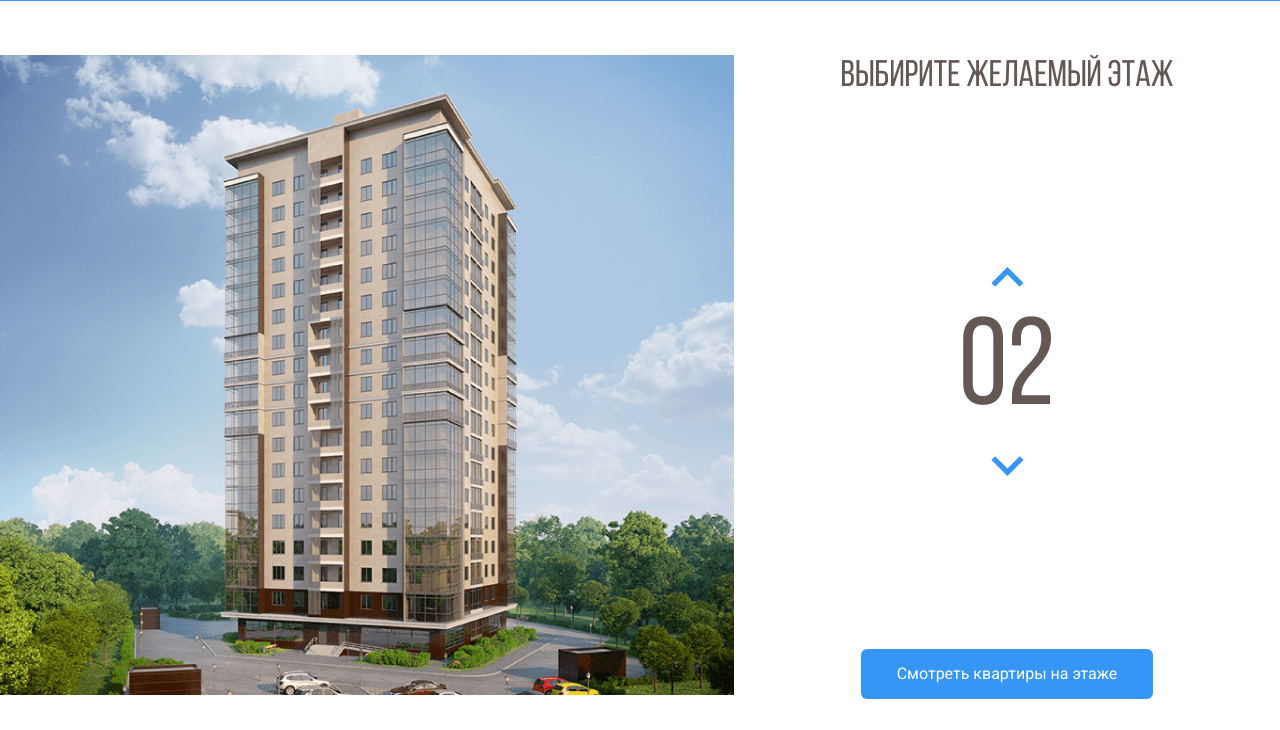
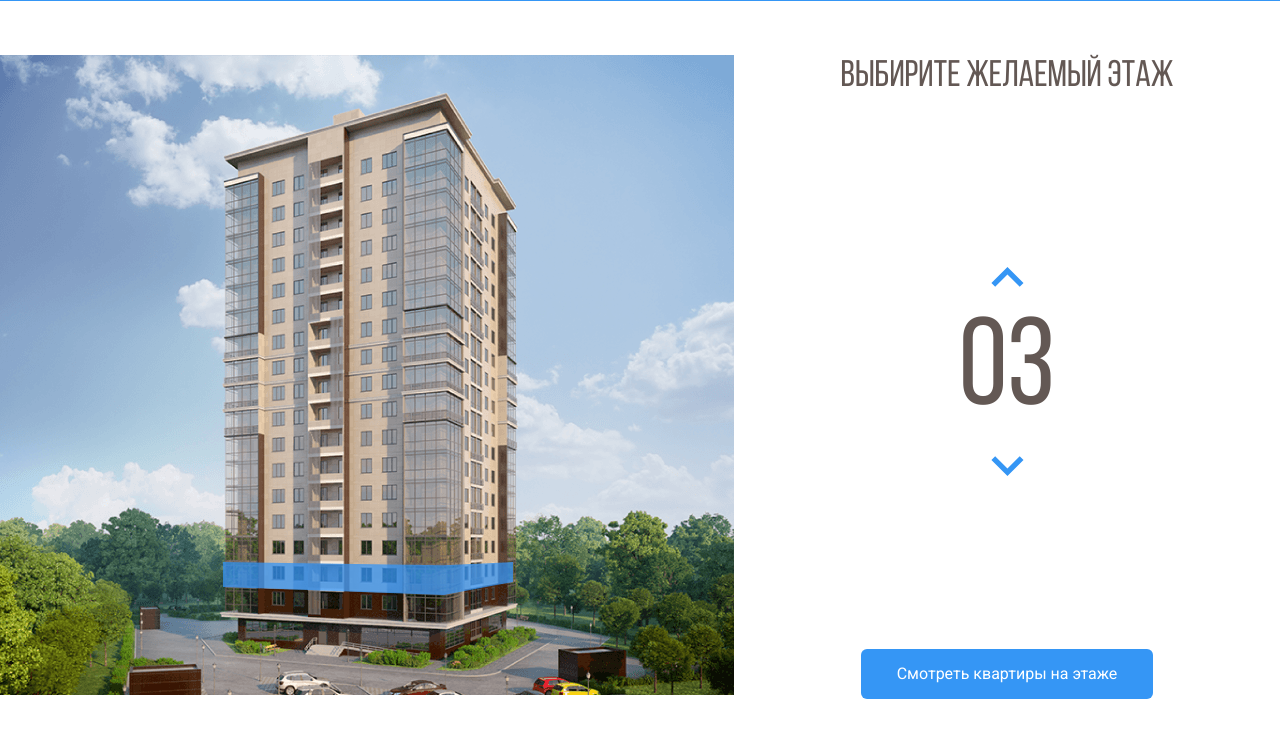
Before and after one commit to Brewmaster-git/Melody, a plain HTML site: page index.html in a window 1280 px wide. Both pictures are taken after a click on the button 1007 px from the left and 349 px from the top of the page. Shown: the part 70-800 px from the top of the page. Drawn offline with nearby package versions, Linux system fonts and the light colour scheme.

Commit message:
Add script

```diff
--- a/index.html
+++ b/index.html
@@ -66,23 +66,23 @@
                     </pattern>
                     <image id="image0" width="740" height="640" xlink:href="img/home.png"/>
                     </defs>
-                    <path d="M222 533L442.8 541L512 527.3V549L443.5 568.7L222 557.7V533Z" fill="#3595F6" fill-opacity="0.75"/>
-                    <path d="M223 532V507L443.3 510.3L513 507V527L443.7 540L223 532Z" fill="#3595F6" fill-opacity="0.75"/>
-                    <path d="M223 506V481H444H513V504L445 511L223 506Z" fill="#3595F6" fill-opacity="0.75"/>
-                    <path d="M223 482V457L444.3 453.3L512 460V482H444" fill="#3595F6" fill-opacity="0.75"/>
-                    <path d="M223 456V430L444.5 426.7L513 437.7V459L444 452.3L223 456Z" fill="#3595F6" fill-opacity="0.75"/>
-                    <path d="M222 429V405.3L443 393L514 416V437.3L443 425L222 429Z" fill="#3595F6" fill-opacity="0.75"/>
-                    <path d="M222 407V382L444.2 365.7L514 394.3V415L443.7 393.3L222 407Z" fill="#3595F6" fill-opacity="0.75"/>
-                    <path d="M222 382V357L444.5 336.7L514 373.3V394L442 365.3L222 382Z" fill="#3595F6" fill-opacity="0.75"/>
-                    <path d="M222 356V332L445 307.3L514 351.3V373L444.7 335L222 356Z" fill="#3595F6" fill-opacity="0.75"/>
-                    <path d="M222 331V307L444.5 278.3L514 329.3V350L443.7 307.7L222 331Z" fill="#3595F6" fill-opacity="0.75"/>
-                    <path d="M221 307V283L443.3 250L514 309.3V329L444 278.3L221 307Z" fill="#3595F6" fill-opacity="0.75"/>
-                    <path d="M222 282V258L443.2 223L513 287V308L444.3 249.7L222 282Z" fill="#3595F6" fill-opacity="0.75"/>
-                    <path d="M222 258V233L444.3 195L513 265.3V286L444 222L222 258Z" fill="#3595F6" fill-opacity="0.75"/>
-                    <path d="M222 232V207L442.8 163.3L513 242.3V265L444 191.7L222 232Z" fill="#3595F6" fill-opacity="0.75"/>
-                    <path d="M223 208V183L443 135L513 220V243L442.3 163.7L223 208Z" fill="#3595F6" fill-opacity="0.75"/>
-                    <path d="M222 183V158L441.8 106L513 198.3V221L443.3 134.7L222 183Z" fill="#3595F6" fill-opacity="0.75"/>
-                    <path d="M222 158V132L444 75.3L513 177V198L443.7 106.3L222 158Z" fill="#3595F6" fill-opacity="0.75"/>
+                    <path data-floor="02" d="M222 533L442.8 541L512 527.3V549L443.5 568.7L222 557.7V533Z" fill="#3595F6" fill-opacity="0.75"/>
+                    <path data-floor="03" d="M223 532V507L443.3 510.3L513 507V527L443.7 540L223 532Z" fill="#3595F6" fill-opacity="0.75"/>
+                    <path data-floor="04" d="M223 506V481H444H513V504L445 511L223 506Z" fill="#3595F6" fill-opacity="0.75"/>
+                    <path data-floor="05" d="M223 482V457L444.3 453.3L512 460V482H444" fill="#3595F6" fill-opacity="0.75"/>
+                    <path data-floor="06" d="M223 456V430L444.5 426.7L513 437.7V459L444 452.3L223 456Z" fill="#3595F6" fill-opacity="0.75"/>
+                    <path data-floor="07" d="M222 429V405.3L443 393L514 416V437.3L443 425L222 429Z" fill="#3595F6" fill-opacity="0.75"/>
+                    <path data-floor="08" d="M222 407V382L444.2 365.7L514 394.3V415L443.7 393.3L222 407Z" fill="#3595F6" fill-opacity="0.75"/>
+                    <path data-floor="09" d="M222 382V357L444.5 336.7L514 373.3V394L442 365.3L222 382Z" fill="#3595F6" fill-opacity="0.75"/>
+                    <path data-floor="10" d="M222 356V332L445 307.3L514 351.3V373L444.7 335L222 356Z" fill="#3595F6" fill-opacity="0.75"/>
+                    <path data-floor="11" d="M222 331V307L444.5 278.3L514 329.3V350L443.7 307.7L222 331Z" fill="#3595F6" fill-opacity="0.75"/>
+                    <path data-floor="12" d="M221 307V283L443.3 250L514 309.3V329L444 278.3L221 307Z" fill="#3595F6" fill-opacity="0.75"/>
+                    <path data-floor="13" d="M222 282V258L443.2 223L513 287V308L444.3 249.7L222 282Z" fill="#3595F6" fill-opacity="0.75"/>
+                    <path data-floor="14" d="M222 258V233L444.3 195L513 265.3V286L444 222L222 258Z" fill="#3595F6" fill-opacity="0.75"/>
+                    <path data-floor="15" d="M222 232V207L442.8 163.3L513 242.3V265L444 191.7L222 232Z" fill="#3595F6" fill-opacity="0.75"/>
+                    <path data-floor="16" d="M223 208V183L443 135L513 220V243L442.3 163.7L223 208Z" fill="#3595F6" fill-opacity="0.75"/>
+                    <path data-floor="17" d="M222 183V158L441.8 106L513 198.3V221L443.3 134.7L222 183Z" fill="#3595F6" fill-opacity="0.75"/>
+                    <path data-floor="18" d="M222 158V132L444 75.3L513 177V198L443.7 106.3L222 158Z" fill="#3595F6" fill-opacity="0.75"/>
                 </svg>
 
         </div>
@@ -100,5 +100,11 @@
             <button class="button button-primary">Смотреть квартиры на этаже</button>
         </div>
     </main>
+    <script
+        src="https://code.jquery.com/jquery-3.6.0.min.js"
+        integrity="sha256-/xUj+3OJU5yExlq6GSYGSHk7tPXikynS7ogEvDej/m4="
+        crossorigin="anonymous">
+    </script>
+    <script src="js/main.js"></script>
 </body>
 </html>
--- /dev/null
+++ b/js/main.js
@@ -0,0 +1,31 @@
+$(document).ready(function () {
+    var currentFloor = 2;
+    var floorPath = $(".home-image path");
+    var counterUp = $(".counter-up");
+    var counterDown = $(".counter-down");
+    floorPath.on("mouseover", function () {
+        floorPath.removeClass("current-floor");
+        currentFloor = $(this).attr("data-floor");
+        $(".counter").text(currentFloor);
+    })
+
+    counterUp.on("click", function () {
+        if (currentFloor < 18) {
+            currentFloor++;
+            usCurrentFloor = currentFloor.toLocaleString("eu-US", {minimumIntegerDigits: 2, useGrouping: false});
+            $(".counter").text(usCurrentFloor);
+            floorPath.removeClass("current-floor");
+            $(`[data-floor=${usCurrentFloor}]`).toggleClass("current-floor");
+        }
+    })
+
+    counterDown.on("click", function () {
+        if (currentFloor > 2) {
+            currentFloor--;
+            usCurrentFloor = currentFloor.toLocaleString("eu-US", {minimumIntegerDigits: 2, useGrouping: false});
+            $(".counter").text(usCurrentFloor);
+            floorPath.removeClass("current-floor");
+            $(`[data-floor=${usCurrentFloor}]`).toggleClass("current-floor");
+        }
+      })
+});
--- a/styles/style.css
+++ b/styles/style.css
@@ -92,6 +92,10 @@ body {
     opacity: 1;
 }
 
+path.current-floor {
+    opacity: 1;
+}
+
 .counter-group {
     display: flex;
     flex-direction: column;
```
